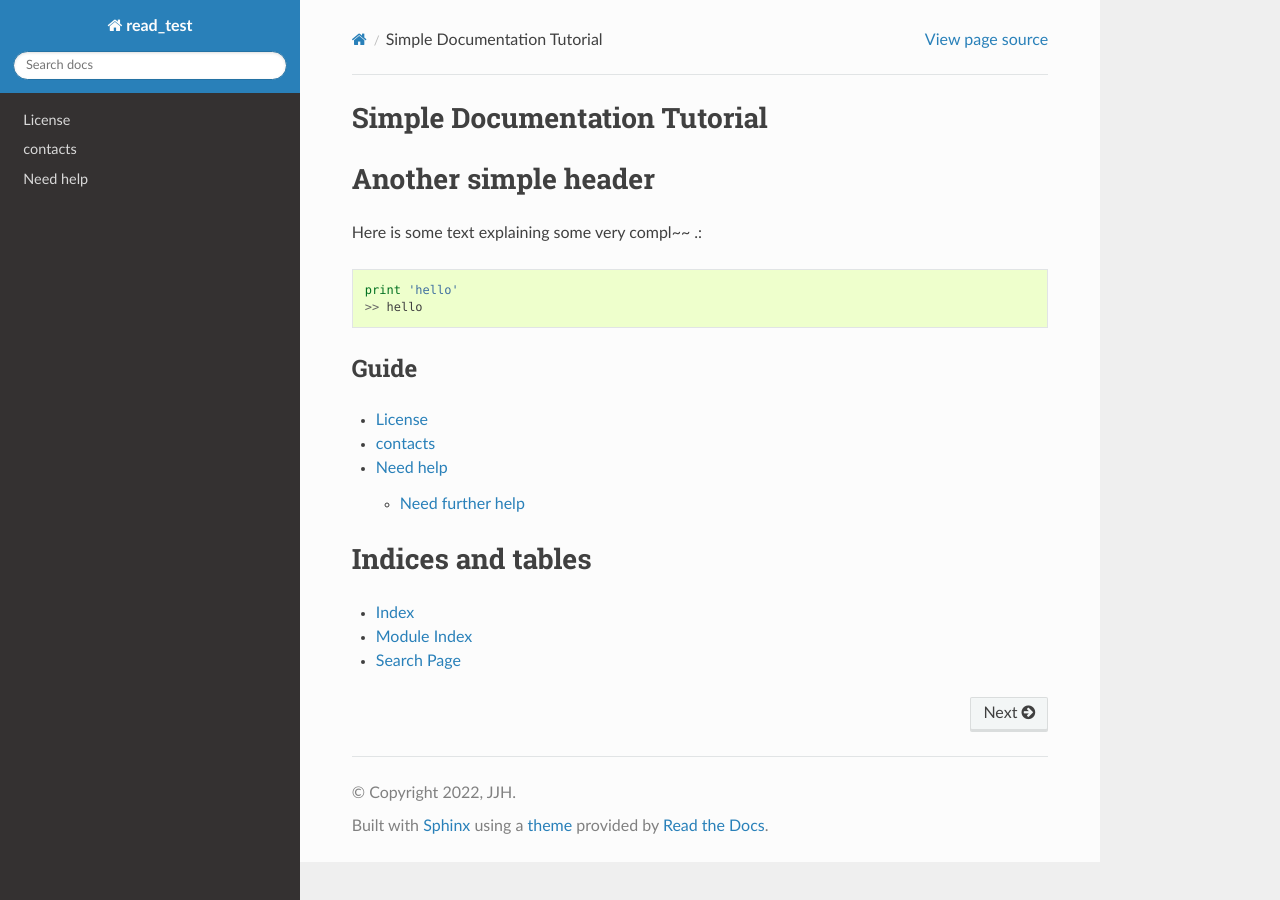
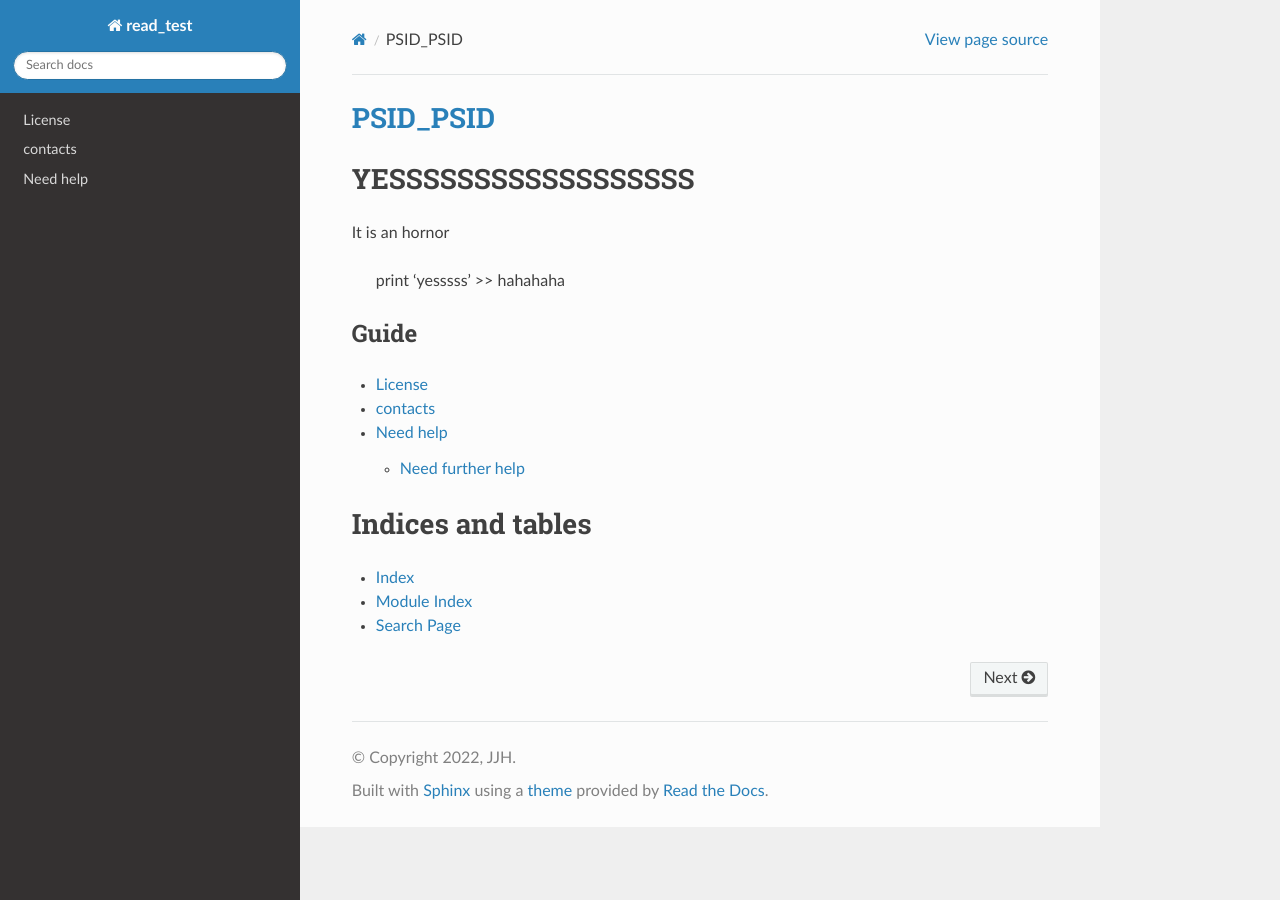
Before and after one commit to chonghyo/read_test, a Sphinx documentation site: the page built from docs/source/index.rst, in a window 1280 px wide. Built offline with Sphinx 7.4.7 and the Read the Docs theme 2.0.0, drawn with Linux system fonts in a browser that asks for light colours; formulas are drawn with MathJax 3.

Commit message:
Update index.rst

```diff
--- a/docs/source/index.rst
+++ b/docs/source/index.rst
@@ -3,17 +3,17 @@
    You can adapt this file completely to your liking, but it should at least
    contain the root `toctree` directive.
 
-Simple Documentation Tutorial
-====================================
+PSID_PSID_
+==========
 
 
-Another simple header
+YESSSSSSSSSSSSSSSSSS
 ============================
 
-Here is some text explaining some very compl~~ .::
+It is an hornor
 
-    print 'hello'
-    >> hello
+    print 'yesssss'
+    >> hahahaha
 
 
 Guide
```
